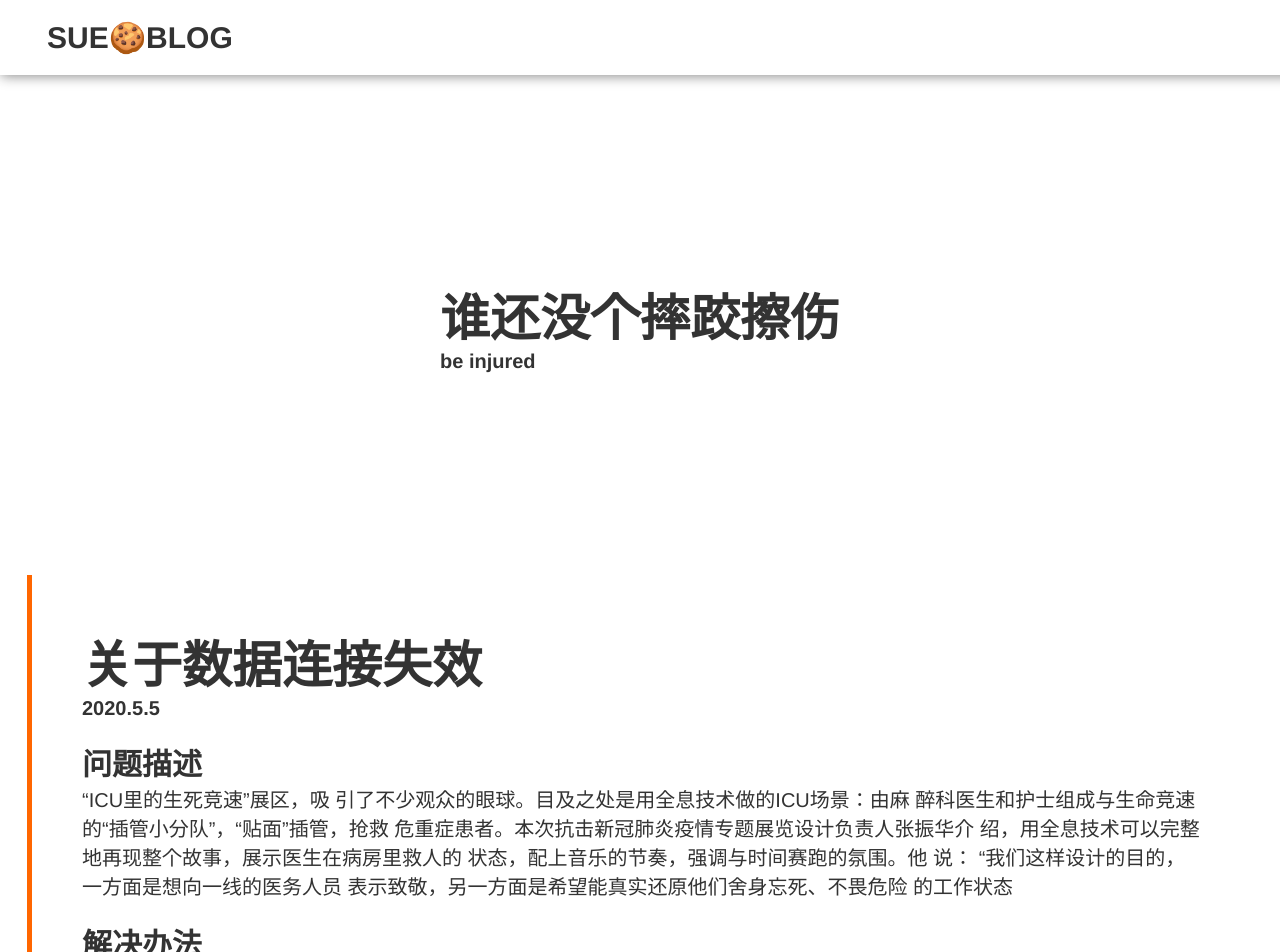
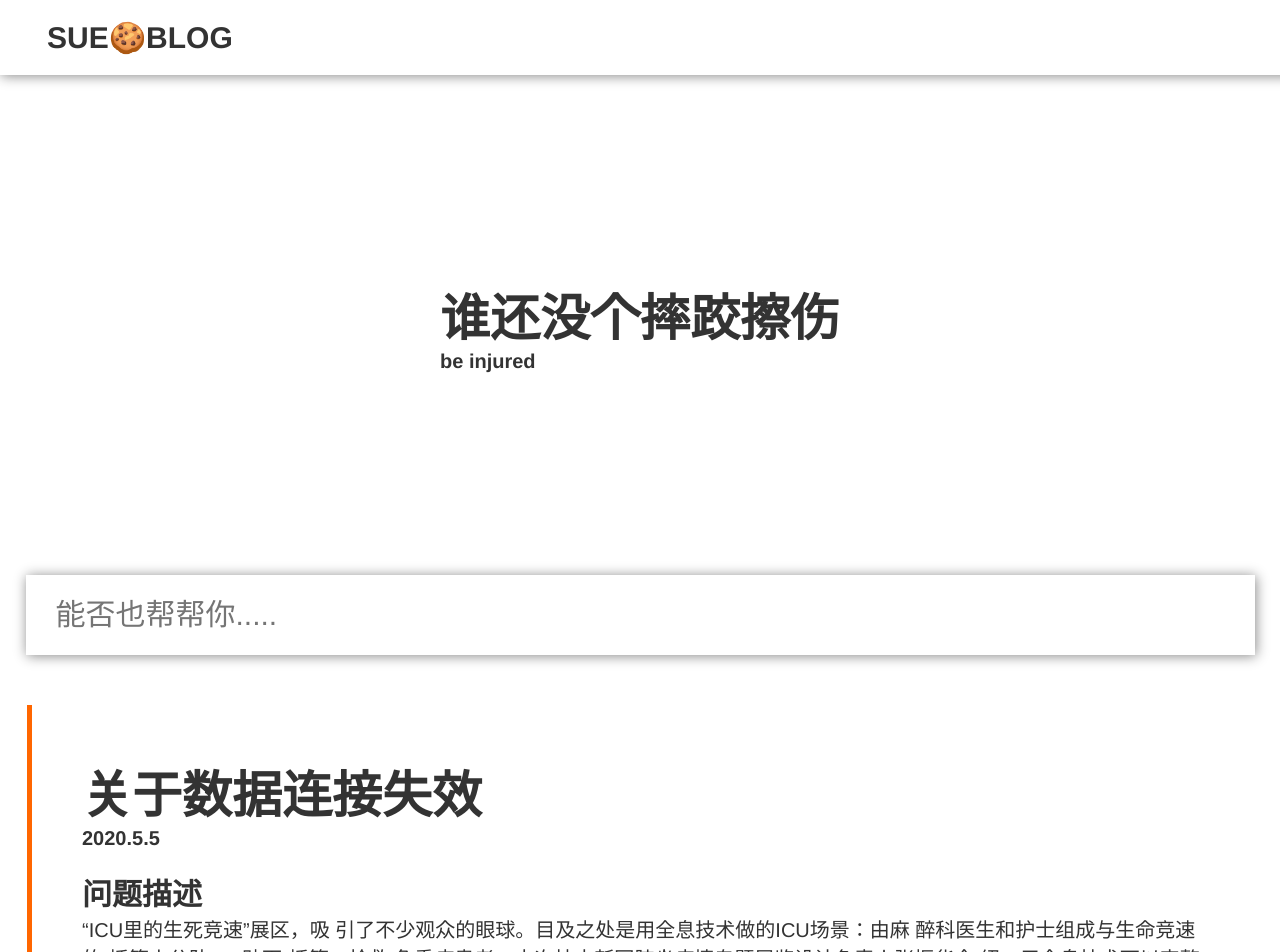
Before and after one commit to GEKSS5289/sue-blog-toc, a Vue app: page /problemlog in a window 1280 px wide. Shown: the top 952 px of the page. Built offline with nearby package versions, Linux system fonts and the light colour scheme.

Commit message:
问题页面添加搜索页面

```diff
--- a/src/views/ProblemLog.vue
+++ b/src/views/ProblemLog.vue
@@ -6,7 +6,7 @@
     </div>
   </div>
   <div class="problemlog-list container">
-
+    <input placeholder="能否也帮帮你....." type="text">
     <div class="problemlog-item">
       <h1 class="log-title">关于数据连接失效</h1>
       <h2 class="log-datetime">2020.5.5</h2>
@@ -64,6 +64,27 @@
       font-size: 60px;
       font-weight: bold;
     }
+    display: flex;
+    flex-direction: column;
+    align-items: center;
+    justify-content: center;
+    input{
+      width: 1169px;
+      height: 20px;
+      margin-bottom: 50px;
+      outline: none;
+
+      border: none;
+      @include shadow();
+      padding: 30px;
+      font-size: 30px;
+      transition: all 1s;
+      &:hover{
+        @include shadowHover();
+      }
+    }
+
+
     .problemlog-item{
 
       /*background-color: red;*/
```
